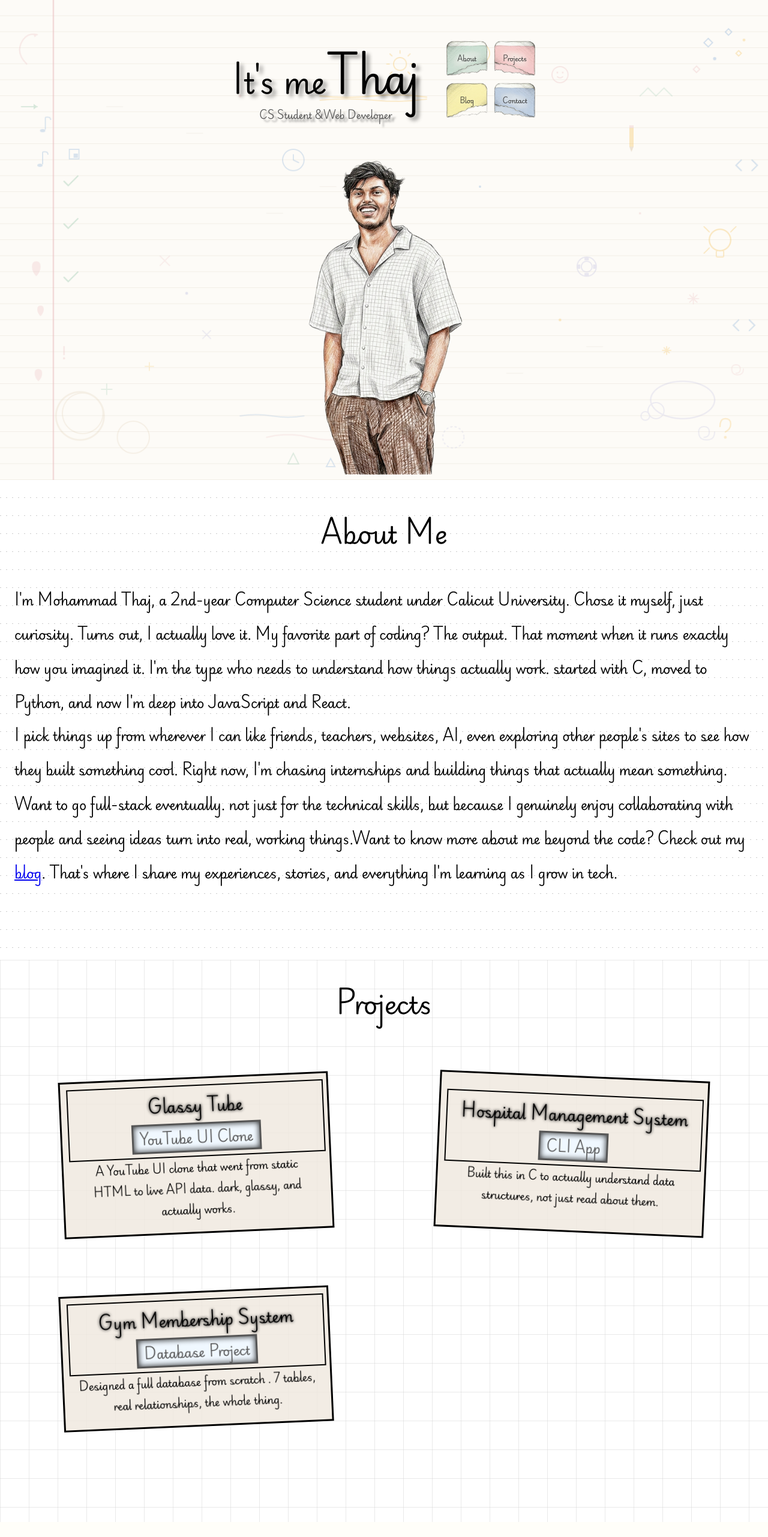
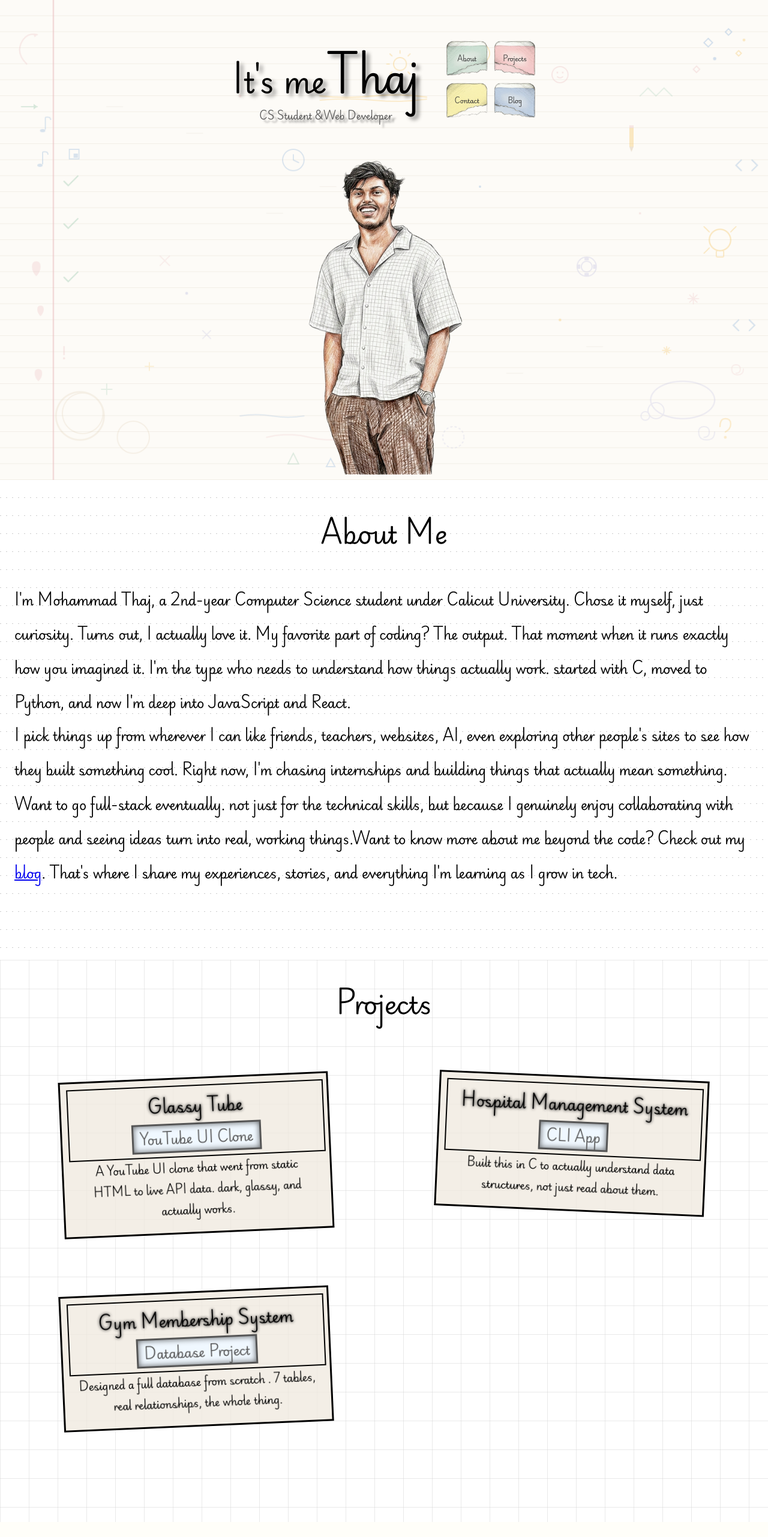
Before and after one commit to itsmethaj/portfolio, a React (Vite) app: page / in a window 1280 px wide. Shown: the top 2562 px of the page at 60% size. Built offline with nearby package versions, Linux system fonts and the light colour scheme.

Commit message:
Update : Flex fix

```diff
--- a/src/Hero.jsx
+++ b/src/Hero.jsx
@@ -28,14 +28,14 @@ function Hero() {
             <span>Projects</span>
           </a>
 
-          <a className="sticky-note" href="#blog">
-            <img src="/sticky2.svg" alt="Blog" />
-            <span>Blog</span>
+          <a className="sticky-note" href="#contact">
+            <img src="/sticky2.svg" alt="Contact" />
+            <span>Contact</span>
           </a>
 
-          <a className="sticky-note" href="#contact">
-            <img src="/sticky1.svg" alt="Contact" />
-            <span>Contact</span>
+          <a className="sticky-note" href="#blog">
+            <img src="/sticky1.svg" alt="Blog" />
+            <span>Blog</span>
           </a>
         </div>
       </div>
--- a/src/Projects.jsx
+++ b/src/Projects.jsx
@@ -1,5 +1,6 @@
-function ProjectCard({ title, category, paragraph }) {
+function ProjectCard({ title, category, paragraph , link }) {
   return (
+    <a href={link} target="_blank" rel="noopener noreferrer" className="rectangle-link">
       <div className="rectangle">
         <h2>
           <span className="title">{title}</span>
@@ -8,6 +9,7 @@ function ProjectCard({ title, category, paragraph }) {
         </h2>
         <p>{paragraph}</p>
       </div>
+    </a>
   );
 }
 
@@ -18,18 +20,22 @@ function Projects() {
       category: "YouTube UI Clone",
       paragraph:
         "A YouTube UI clone that went from static HTML to live API data. dark, glassy, and actually works.",
+      link: "https://itsmethaj.github.io/glassy-tube/",
     },
     {
       title: "Hospital Management System",
       category: "CLI App",
       paragraph:
         "Built this in C to actually understand data structures, not just read about them.",
+      link: "https://drive.google.com/file/d/103iFRL1LKLy7hxfRZrvajhxV3IBMkH0S/view?usp=drive_link",
     },
     {
       title: "Gym Membership System",
       category: "Database Project",
       paragraph:
         "Designed a full database from scratch . 7 tables, real relationships, the whole thing.",
+
+      link: "https://drive.google.com/file/d/1pW7xIoTICTCj0ZfJt-rcK1XjAqawtC9r/view?usp=drive_link",
     },
   ];
 
@@ -43,6 +49,7 @@ function Projects() {
             title={item.title}
             category={item.category}
             paragraph={item.paragraph}
+            link={item.link}
           />
         ))}
       </div>
--- a/src/index.css
+++ b/src/index.css
@@ -4,7 +4,6 @@
   font-weight: 100 900;
   font-style: normal;
 }
-
 @keyframes floatUp {
   0%,
   100% {
@@ -24,13 +23,11 @@
     transform: translateY(12px) rotate(-2.5deg);
   }
 }
-
 html {
   scroll-snap-type: y proximity;
   scroll-behavior: smooth;
   height: 100%;
 }
-
 body {
   font-family: "font1";
   margin: 0;
@@ -55,7 +52,6 @@ body {
   justify-content: space-between;
   min-height: 100svh;
 }
-
 .hero-text-container {
   margin-left: 0;
   margin-top: 0%;
@@ -65,13 +61,11 @@ body {
   flex-direction: row;
   align-items: center;
 }
-
 .hero-text-wrapper {
   display: flex;
   flex-direction: column;
   gap: 12px;
 }
-
 .hero-text-wrapper h1 {
   font-size: 6vh;
   line-height: 1.4;
@@ -79,25 +73,21 @@ body {
   text-shadow: 6px 5px 6px rgba(0, 0, 0, 0.42);
   margin-bottom: 0%;
 }
-
 .hero-text-wrapper h1 span {
   font-size: 8vh;
 }
-
 .block {
   display: block;
 }
-
 .hero-text-wrapper h2 {
   font-size: 1.5vh;
-  line-height: 1.3;
+  line-height: 1.5;
   width: auto;
   text-shadow: 6px 5px 3px rgba(85, 85, 85, 0.54);
   color: #555;
   margin-top: 0%;
   text-align: center;
 }
-
 .stickynotes-container {
   display: grid;
   grid-template-columns: 1fr 1fr;
@@ -108,7 +98,6 @@ body {
   height: fit-content;
   padding: 0 0 0 3vh;
 }
-
 .sticky-note {
   display: flex;
   gap: 16px;
@@ -120,14 +109,12 @@ body {
   transition: transform 0.2s ease;
   height: fit-content;
 }
-
 .sticky-note img {
   object-fit: fill;
   width: 70px;
   height: 70px;
   display: block;
 }
-
 .sticky-note span {
   font-size: 13px;
   font-weight: 400;
@@ -143,12 +130,10 @@ body {
   text-align: center;
   pointer-events: none;
 }
-
 .sticky-note:hover {
   transform: scale(1.05);
   opacity: 1;
 }
-
 .profile-image-container {
   margin-top: auto;
   height: auto;
@@ -162,7 +147,6 @@ body {
   margin-bottom: 0;
   padding-bottom: 0;
 }
-
 .profile-image-container img {
   width: 100%;
   height: auto;
@@ -171,7 +155,6 @@ body {
   padding-bottom: 0;
   margin-bottom : 0;
 }
-
 .hero-text-container,
 .profile-image-container {
   flex: 1;
@@ -189,28 +172,24 @@ body {
   justify-content: center;
    min-height: 100vh;
 }
-
 .aboutme-text-container {
   display: flex;
   flex-direction: column;
   max-width: 1300px;
   box-sizing: border-box;
 }
-
 .aboutme-text-container h1 {
   font-size: 4vh;
   margin-top: 4.4vh;
   margin-bottom: 1.5vh;
   text-align: center;
 }
-
 .aboutme-text-container p {
   padding: 0 3vh 0 3vh;
   font-size: 1.5vh;
   text-align: left;
   line-height: 2.5;
 }
-
 .para2 {
   margin-bottom: 20px;
 }
@@ -225,14 +204,12 @@ body {
    padding-bottom: 5vh;
    padding-top: 0.1vh;
 }
-
 .projects-container h1 {
   font-size: 4vh;
   margin-top: 4.4vh;
   margin-bottom: 1.5vh;
   text-align: center;
 }
-
 .rectangle-container {
   display: grid;
   grid-template-columns: repeat(1, 1fr);
@@ -242,11 +219,10 @@ body {
   padding: 0 3vh 5vh 3vh;
   justify-items: center;
 }
-
 .rectangle {
   min-width: 300px;
   max-width: 450px;
-  background-color: rgba(239, 232, 222, 0.805);
+  background-color: rgba(239, 232, 222, 0.74);
   height: auto;
   border: 3px solid black;
   display: flex;
@@ -257,7 +233,6 @@ body {
   align-items: center;
   justify-content: center;
 }
-
 .rectangle h2 {
   text-align: center;
   margin: 0 auto;
@@ -265,12 +240,10 @@ body {
   border: 2px solid black;
   padding: 6px 0;
 }
-
 .title {
   text-shadow: 0 0 5px #000;
   width: auto;
 }
-
 .category {
   color: #555;
   font-weight: 400;
@@ -280,7 +253,7 @@ body {
   background-color: aliceblue;
   -webkit-box-shadow: inset 0px 0px 10px 1px rgba(0, 0, 0, 0.75);
   -moz-box-shadow: inset 0px 0px 10px 1px rgba(0, 0, 0, 0.75);
-  box-shadow: inset 0px 0px 10px 1px rgba(0, 0, 0, 0.75);
+  box-shadow: inset 0px 0px 10px 1px rgba(0, 0, 0, 0.534);
 }
 
 .rectangle p {
@@ -289,17 +262,26 @@ body {
   font-size: 16px;
   text-align: center;
 }
-
-.rectangle:nth-child(odd) {
+.rectangle-container a:nth-child(odd) .rectangle {
   transform: rotate(1.5deg);
   animation: floatDown 3s ease-in-out infinite;
 }
 
-.rectangle:nth-child(even) {
+.rectangle-container a:nth-child(even) .rectangle {
   transform: rotate(-1.5deg);
   animation: floatUp 3s ease-in-out infinite;
 }
+.rectangle-link{
+  text-decoration: none;
+  color: inherit;
+}
+.rectangle:hover{
+  scale: 1.1;
+}
 
+
+
+/*--------------- Contact Page ---------------*/
 .contact-container {
   background: url("/lastpage.svg") repeat-y;
   background-size: 100% auto;
@@ -313,14 +295,12 @@ body {
   gap: 40px;
   margin-top: 0;
 }
-
 .contact-text-container h1 {
    font-size: 4vh;
   margin-top: 4.4vh;
   margin-bottom: 1.5vh;
   text-align: center;
 }
-
 .contact-icons {
   display: grid;
   grid-template-columns: 1fr;
@@ -330,20 +310,17 @@ body {
   max-width: 900px;
   place-items: center;
 }
-
 .contact-icons img {
   width: 100px;
   height: 100px;
   object-fit: contain;
     transition: transform 0.3s ease;
 }
-
 .contact-icons a {
   display: flex;
   flex-direction: column;
   align-items: center;
 }
-
 .social-caption {
   font-size: 16px;
   color: #555;
@@ -353,7 +330,6 @@ body {
 .contact-icons a:nth-child(odd) {
   transform: rotate(-5deg);
 }
-
 .contact-icons a:nth-child(even) {
   transform: rotate(5deg);
 }
@@ -373,61 +349,47 @@ body {
   min-height: 100vh;
   padding: 0 20px 40px 20px;
 }
-
 .blog-container h1 {
    font-size: 4vh;
   margin-top: 4.4vh;
   margin-bottom: 1.5vh;
   text-align: center;
 }
-
 .card-container {
   display: grid;
   grid-template-columns: 1fr;
   gap: 30px;
   justify-items: center;
-  max-width: 1200px;
+  max-width: 1900px;
   margin: 40px auto;
 }
-
 .card {
   width: 280px;
   height: 260px;
-
   display: flex;
   flex-direction: column;
   justify-content: space-between;
-
   padding: 16px;
-  border-radius: 12px;
+  border-radius: 22px;
   box-shadow: 8px 16px 16px rgba(0,0,0,0.25);
-
   overflow: hidden;
+  transform: rotate(1.5deg);
 }
-
-.card:nth-child(odd) {
-  transform: rotate(2.5deg);
-}
-
-.card:nth-child(even) {
-  transform: rotate(-2.5deg);
-}
-
 .card h2 {
   font-size: 16px;
   margin: 80px 0 0 30px;
   line-height: 1.7;
 }
-
 .card .date {
   font-size: 12px;
   color: #777;
 }
-
 .title-card {
   color: #000;
 }
-
+.card:hover{
+  scale: 1.1;
+}
 
 
 /*---------------Blog view/reading page---------------*/
@@ -440,7 +402,6 @@ body {
   background-size: 24px 24px;
   min-height: 100vh;
 }
-
 .blogpage-wrapper {
   max-width: 1600px;
   width: 100%;
@@ -452,7 +413,6 @@ body {
   justify-content: center;
   align-items: center;
 }
-
 .blogpage-title {
   font-size: clamp(28px, 4vw, 40px);
   font-weight: 500;
@@ -460,7 +420,6 @@ body {
   margin-bottom: 10px;
   text-align: center;
 }
-
 .blogpage-content {
   margin-top: 20px;
   padding: 18px;
@@ -468,28 +427,24 @@ body {
   border-radius: 12px;
   box-shadow: 0 6px 20px rgba(0,0,0,0.08);
 }
-
 .blogpage-content p {
   font-size: 14px;
   line-height: 1.9;
   margin-bottom: 16px;
   text-align: auto;
 }
-
 .back-btn {
   align-self: flex-start;
 
   background: #fff;
   border: 1px solid #ddd;
   border-radius: 8px;
-
+  margin-top: 70PX;
   padding: 8px 14px;
   font-size: 14px;
-
   cursor: pointer;
   transition: all 0.2s ease;
 }
-
 .back-btn:hover {
   background: #f5f5f5;
   transform: translateX(-3px);
@@ -498,26 +453,23 @@ body {
 
 
 
-/* Responsive css */
+
+/*--------------- Responsive css ---------------*/
 @media (min-width: 768px) {
   .block {
     display: inline-block;
   }
-
   .hero-text-wrapper h2 {
     font-size: 1.8vh;
   }
-
   .aboutme-text-container p {
     font-size: 2.6vh;
     line-height: 2.75;
   }
-
   .para2 {
     margin-top: -23px;
     margin-bottom: 100px;
   }
-
   .rectangle-container {
     grid-template-columns: repeat(2, 1fr);
     row-gap: 12vh;
@@ -537,18 +489,15 @@ body {
     margin-top: 3.4vh;
     margin-bottom: 2.5vh;
   }
-
   .projects-container h1 {
     font-size: 5vh;
     margin-top: 3.4vh;
     margin-bottom:2.5vh;
   }
-
   .contact-text-container h1 {
     font-size: 5vh;
     margin-top: 3.4vh;
   }
-
   .blog-container h1 {
     font-size: 5vh;
     margin-top: 3.4vh;
@@ -563,68 +512,55 @@ body {
   font-size: 17px;
 }
 }
-
 @media (min-width: 1526px) {
   body {
     height: 100dvh;
   }
-
   .hero-container {
     flex-direction: row;
     gap: 30px;
     align-items: center;
     justify-content: center;
   }
-
   .profile-image-container img {
     height: auto;
   }
-
   .hero-text-container {
     padding-left: 15vw;
   }
-
   .stickynotes-container {
     grid-template-columns: 1fr 1fr;
   }
-
   .profile-image-container {
     padding-right: 20vw;
   }
-
   .aboutme-container {
     background-size: 98% auto;
   }
-
   .rectangle-container {
     grid-template-columns: repeat(3, 1fr);
     row-gap: 22vh;
   }
-
   .aboutme-text-container h1 {
     font-size: 6vh;
     margin-top: 4.4vh;
     margin-bottom: 3.5vh;
   }
-
   .projects-container h1 {
     font-size: 6vh;
     margin-top: 4.4vh;
     margin-bottom: 3.5vh;
   }
-
-  .contact-text-container h1 {
+.contact-text-container h1 {
     font-size: 6vh;
     margin-top: 4.4vh;
     margin-bottom: 3.5vh;
   }
-
   .blog-container h1 {
     font-size: 6vh;
     margin-top: 4.4vh;
     margin-bottom: 3.5vh;
   }
-
   .contact-icons {
     grid-template-columns: repeat(3, 1fr);
     gap: 60px;
@@ -639,9 +575,14 @@ body {
   grid-template-columns: repeat(3, 1fr);
   justify-items: center;
   margin: 15vh auto;
+  column-gap: auto;
+  row-gap: 190px;
 }
 .card{
   scale: 1.3;
+}
+.card:hover{
+  scale: 1.4;
 }
 .blogpage-content p{
   font-size: 19px;
```
Also changed, not shown: src/BlogData.jsx (+9 -1 lines), public/svg1.svg (added). Lines whose indentation alone changed are shown as unchanged.
